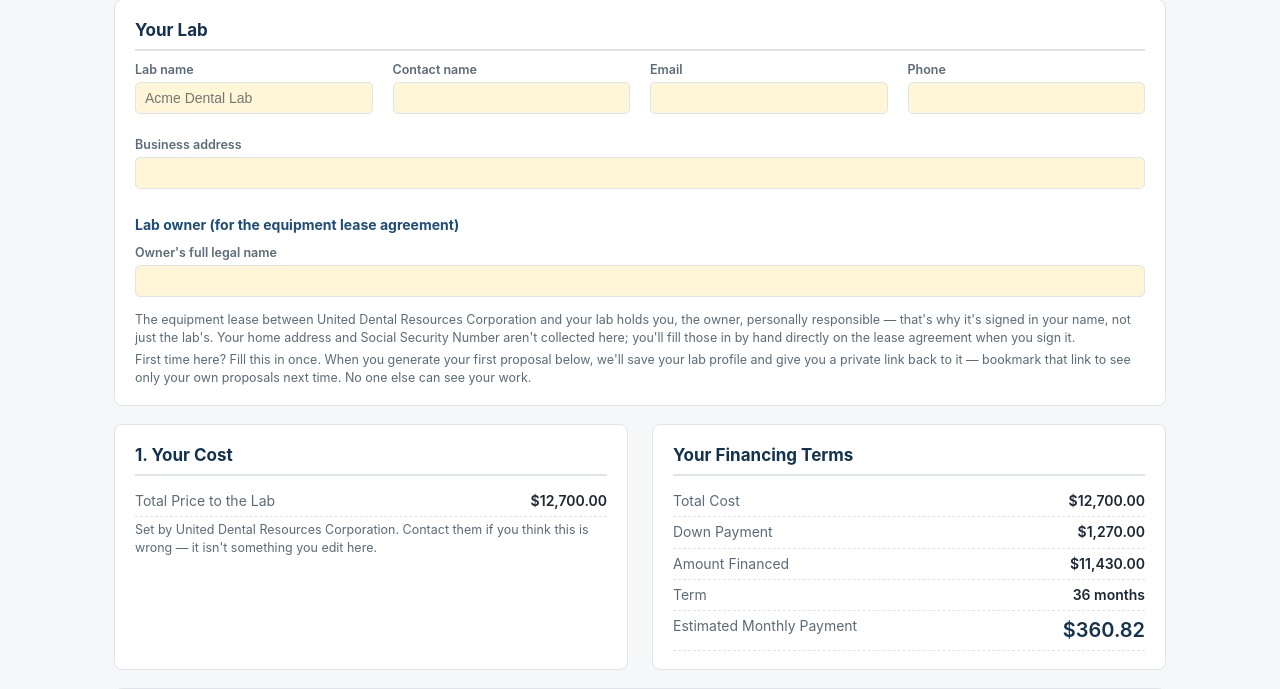
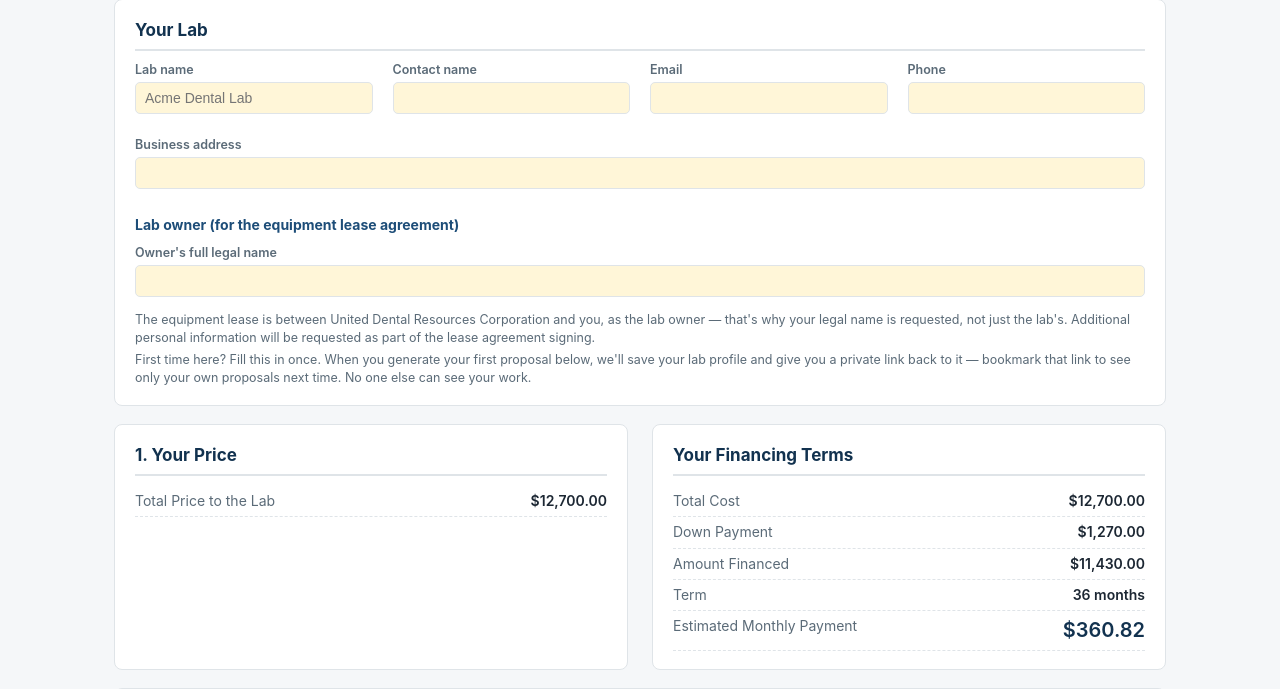
Before and after one commit to jvonthaden3/IntraOral-Lease, a Flask app: page / in a window 1280 px wide. Shown: the part 174-863 px from the top of the page. Run offline with Flask 3, Linux system fonts and the light colour scheme; data comes from the database, SQL or seed files in the repository; data that the repository does not hold is empty.

Commit message:
Add files via upload

```diff
--- a/static/calculator.js
+++ b/static/calculator.js
@@ -4,10 +4,12 @@
 //
 // Section 1 (equipment cost / lab financing) is fixed, admin-configured
 // data injected by the server as window.LAB_SETTINGS -- there's nothing to
-// read from the DOM for it. Everything else recomputes only when the
-// "Update" button (section 2) or "Use this % below" button (section 3) is
-// clicked, not on every keystroke -- so numbers don't jump around while
-// someone is still typing.
+// read from the DOM for it. Section 2 (price to the doctor) only recomputes
+// when the "Update" button is clicked, so the doctor's payment doesn't jump
+// around while someone is still typing in that section. Sections 3, 4, and
+// 5 (spend, credit %, per-unit profitability) recompute automatically on
+// every change, since they only affect the schedule table below and should
+// "just work" without an extra click.
 
 function pmt(annualRate, termMonths, principal) {
   if (termMonths <= 0) return 0;
@@ -156,9 +158,16 @@ function render() {
 
 document.addEventListener('DOMContentLoaded', render);
 
-// The only things that trigger a recompute: the Update button (section 2)
-// and the "Use this % below" button (section 3) -- not every keystroke.
+// Section 2 (sell price, discount, doctor down/APR/term) only recomputes
+// when Update is clicked.
 document.getElementById('btn_update').addEventListener('click', render);
+
+// Sections 3, 4, and 5 recompute live, on every change -- no button needed.
+['estimated_invoice', 'credit_pct', 'low_threshold', 'unit_cost', 'unit_price'].forEach(id => {
+  const el = document.getElementById(id);
+  el.addEventListener('input', render);
+  el.addEventListener('change', render);
+});
 
 document.getElementById('btn_use_required_pct').addEventListener('click', () => {
   const inputs = gatherInputs();
--- a/templates/index.html
+++ b/templates/index.html
@@ -30,9 +30,9 @@
   <div class="grid">
     <div class="field"><label>Owner's full legal name</label><input type="text" id="owner_name"></div>
   </div>
-  <div class="note">The equipment lease between {{ supplier.name }} and your lab holds you, the owner, personally
-  responsible &mdash; that's why it's signed in your name, not just the lab's. Your home address and Social Security
-  Number aren't collected here; you'll fill those in by hand directly on the lease agreement when you sign it.</div>
+  <div class="note">The equipment lease is between {{ supplier.name }} and you, as the lab owner &mdash; that's why
+  your legal name is requested, not just the lab's. Additional personal information will be requested as part of the
+  lease agreement signing.</div>
   <div class="note">First time here? Fill this in once. When you generate your first proposal below, we'll save your lab profile and
   give you a private link back to it &mdash; bookmark that link to see only your own proposals next time. No one else can see your work.</div>
   {% endif %}
@@ -40,9 +40,8 @@
 
 <div class="two-col">
   <div class="card">
-    <h2 style="margin-top:0">1. Your Cost</h2>
+    <h2 style="margin-top:0">1. Your Price</h2>
     <div class="result-row"><span class="label">Total Price to the Lab</span><span class="value" id="r_equipment_cost">{{ (settings.equipment_cost)|usd }}</span></div>
-    <div class="note">Set by {{ supplier.name }}. Contact them if you think this is wrong &mdash; it isn't something you edit here.</div>
   </div>
 
   <div class="card">
```
Also changed, not shown: README.md.
